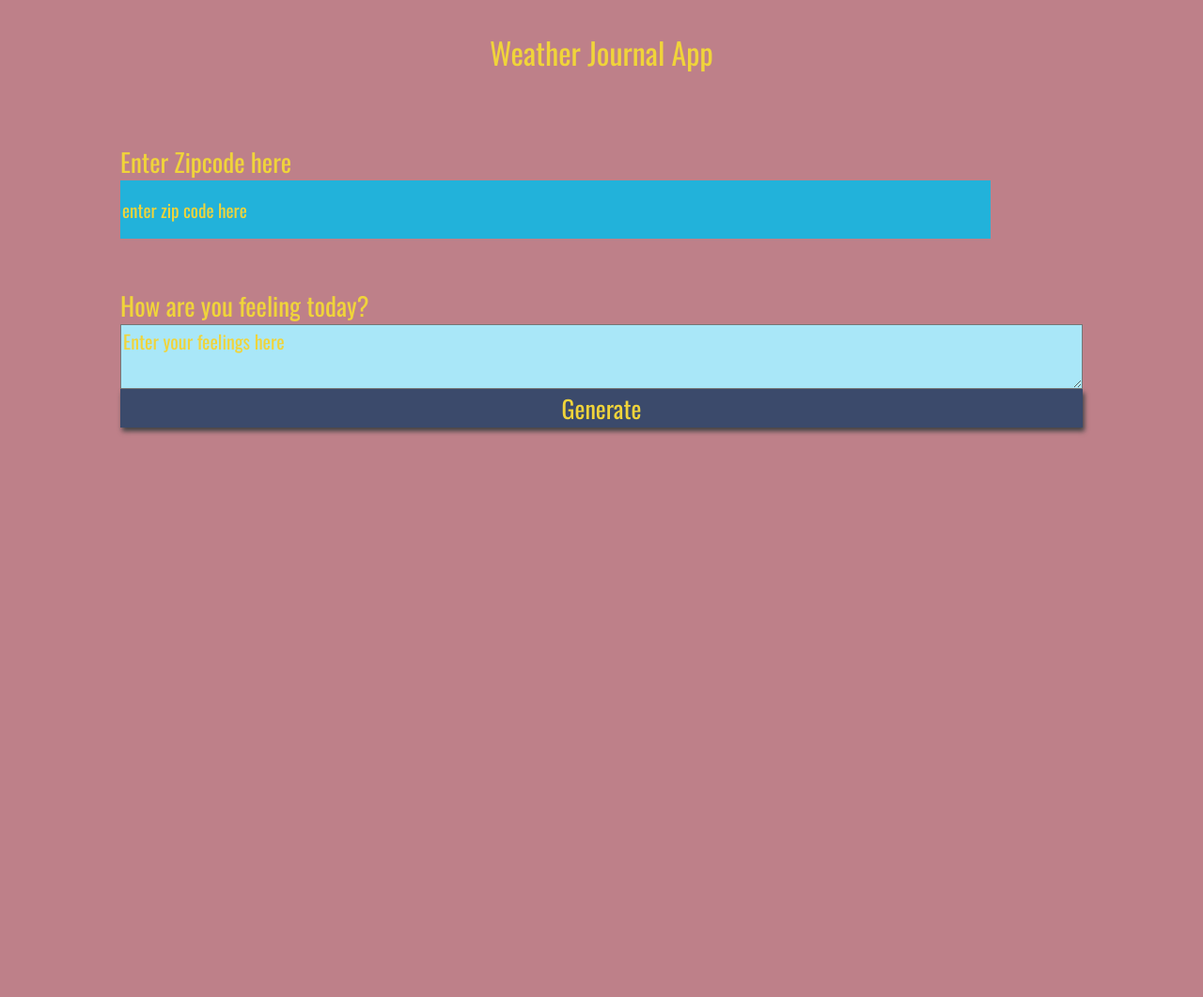
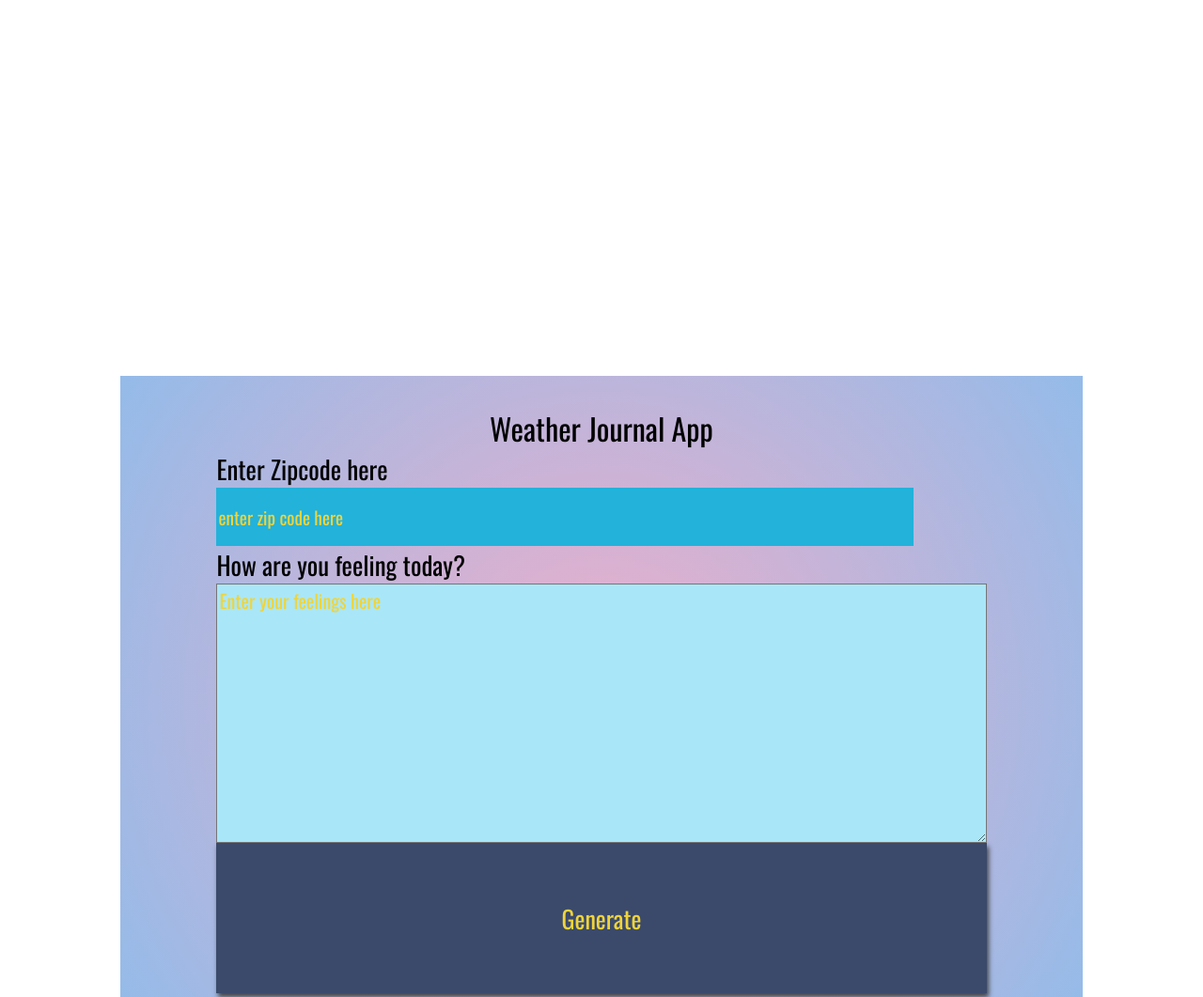
Before and after one commit to Summerflowerling/Udacity_weatherApp, a website: page website/index.html in a window 1280 px wide. Shown: the top 1061 px of the page at 94% size. Before the commit the page ends 800 px from the top, so only its background shows below. Drawn offline with nearby package versions, Linux system fonts and the light colour scheme; a web font is replaced by a local one.

Commit message:
refactor:Changed the design
Removed background color.
TODO: Aligns app container to the center

```diff
--- a/website/style.css
+++ b/website/style.css
@@ -1,22 +1,24 @@
 body {
-  background-color: #be8089;
   margin: 0;
   font-family: -apple-system, BlinkMacSystemFont, sans-serif;
 }
 
 #app {
-  display: grid;
-  grid-auto-rows: minmax(150px, auto);
-  grid-template-columns: 1fr;
-  height: 50vh;
-  width: 100%;
-  background-color: #be8089;
-  color: #f0d43a;
+  display: flex;
+  flex-direction: column;
+  align-items: center;
   justify-content: center;
-  margin: 0 auto;
-  grid-gap: 0.1em;
+  width: 80%;
+  background: rgb(238, 174, 202);
+  background: radial-gradient(
+    circle,
+    rgba(238, 174, 202, 1) 0%,
+    rgba(148, 187, 233, 1) 100%
+  );
   font-size: 1.5rem;
   font-family: "Oswald", sans-serif;
+  margin: 0 auto;
+  margin-top: 50vh;
 }
 
 .holder {
@@ -184,3 +186,5 @@ button:focus {
   color: #f0d43a;
   font-family: "Oswald", sans-serif;
 }
+
+/* TODO: Change the style*/
```
